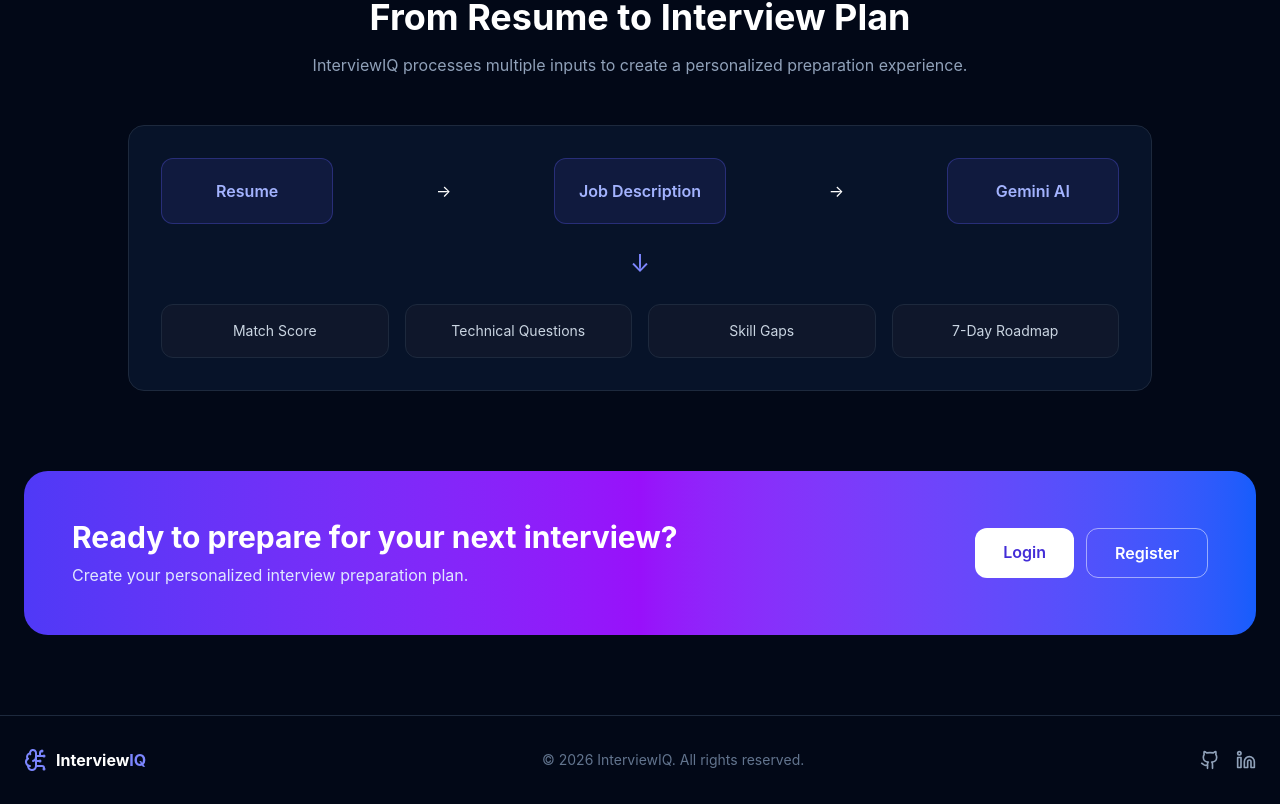
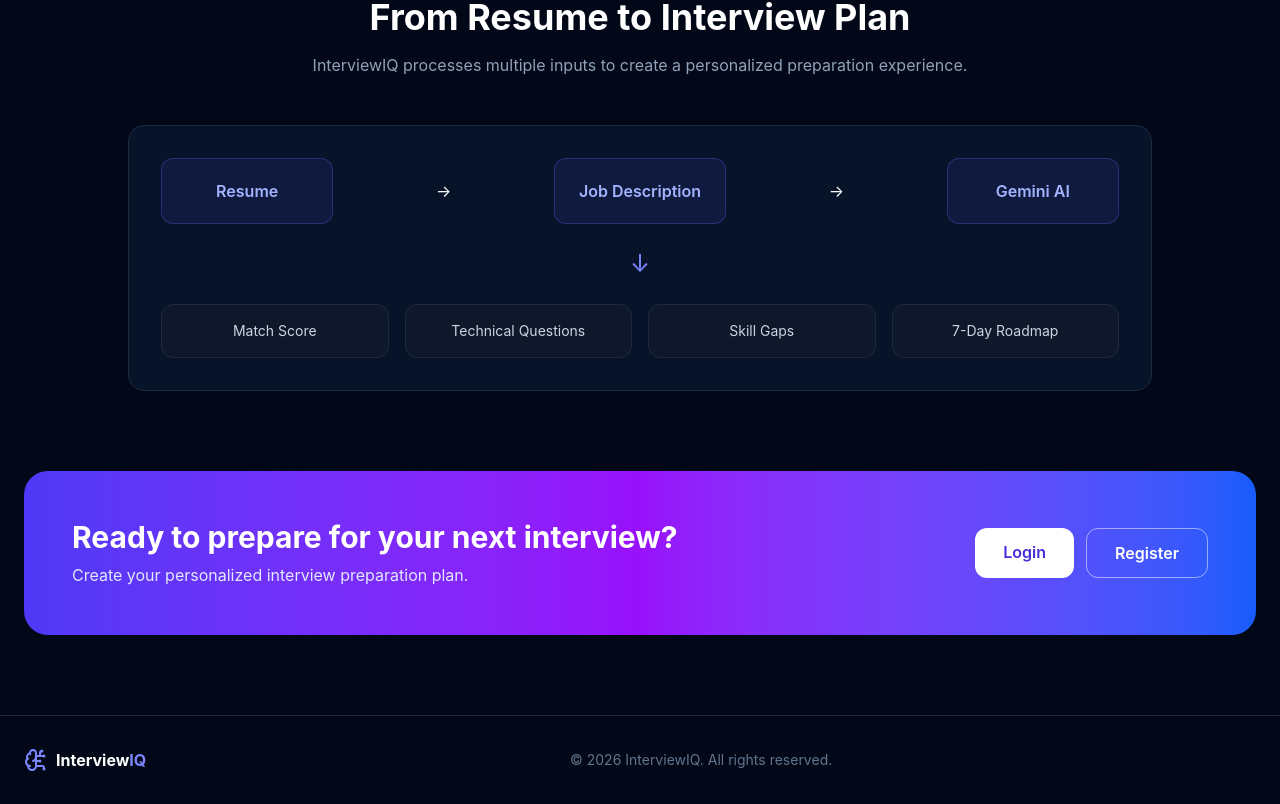
Before and after one commit to ujjwaltayal017-lang/InterviewIQ, a React (Vite) app in the folder frontend/: page / in a window 1280 px wide. Shown: the part 2749-3553 px from the top of the page. Built offline with nearby package versions, Linux system fonts and the light colour scheme; no server answers.

Commit message:
Update LandingPage.jsx

```diff
--- a/frontend/src/features/interview/pages/LandingPage.jsx
+++ b/frontend/src/features/interview/pages/LandingPage.jsx
@@ -1,3 +1,4 @@
+
 import { Link } from "react-router-dom";
 import {
   BrainCircuit,
@@ -10,8 +11,8 @@ import {
   Upload,
   ClipboardList,
   Sparkles,
-  Github,
-  Linkedin,
+//   Github,
+//   Linkedin,
 } from "lucide-react";
 
 function LandingPage() {
@@ -521,15 +522,15 @@ function LandingPage() {
 
           <div className="flex gap-4 text-slate-400">
 
-            <Github
+            {/* <Github
               size={20}
               className="cursor-pointer hover:text-white"
-            />
+            /> */}
 
-            <Linkedin
+            {/* <Linkedin
               size={20}
               className="cursor-pointer hover:text-white"
-            />
+            /> */}
 
           </div>
 
```
